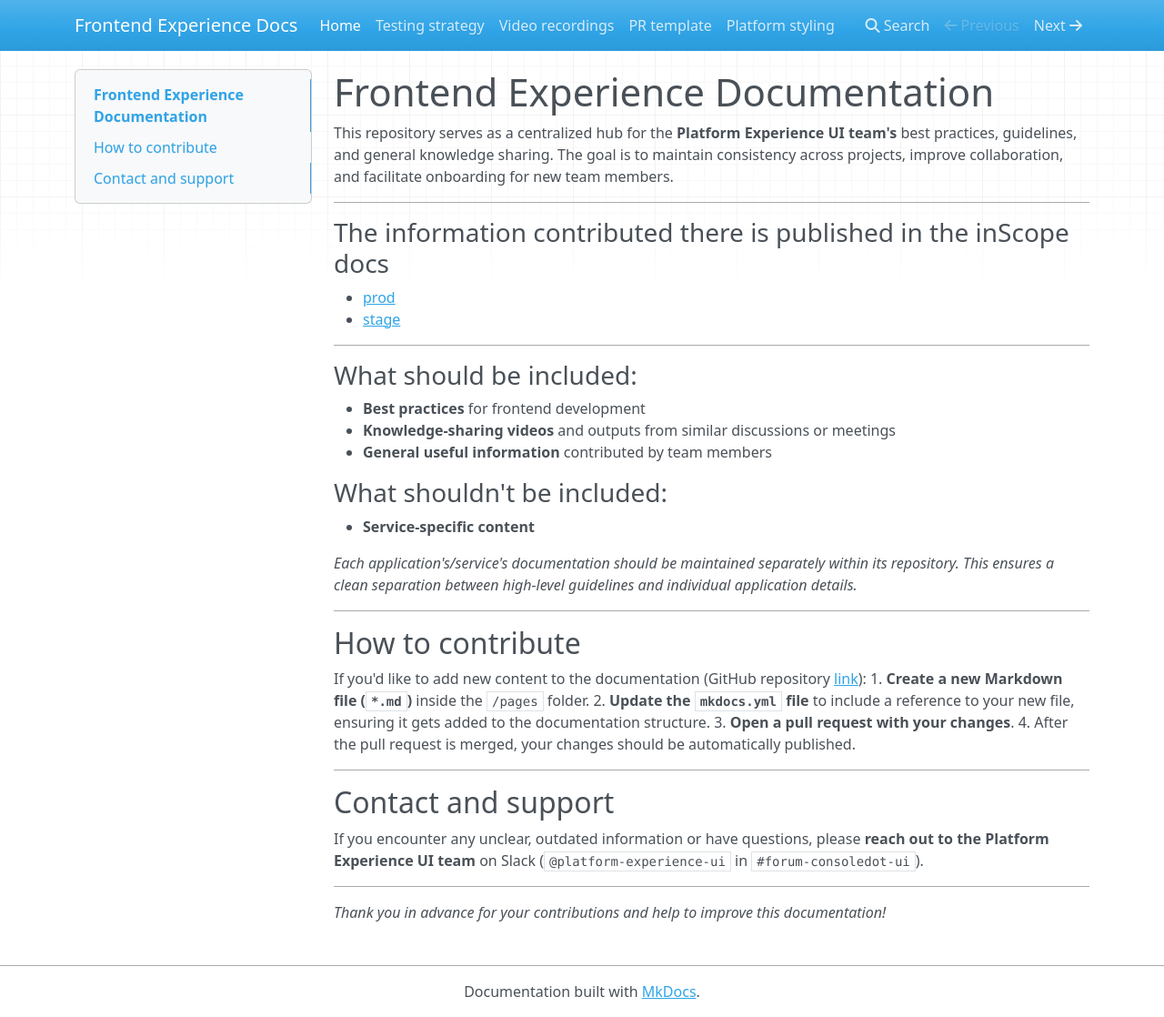
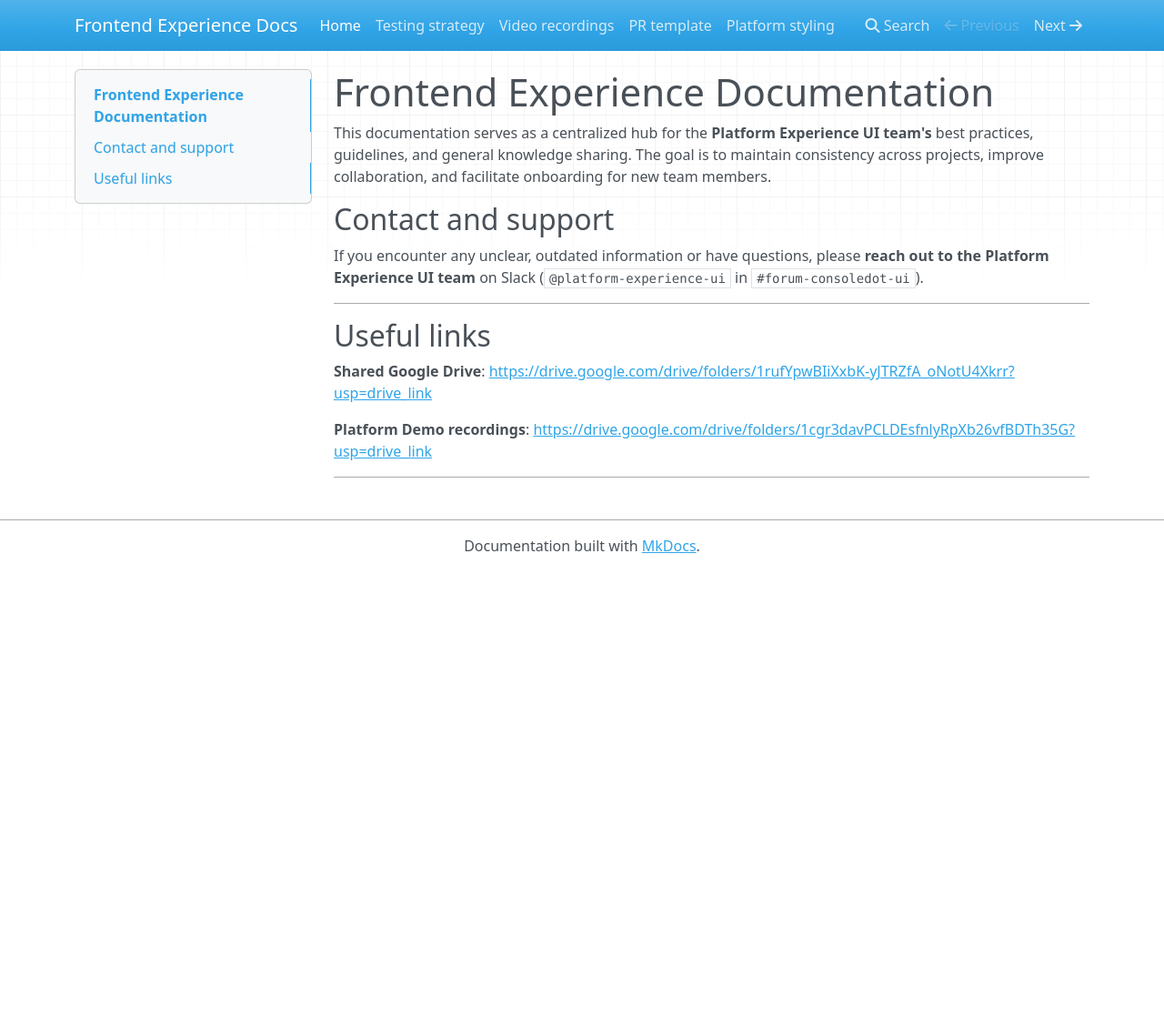
Before and after one commit to fhlavac/frontend-experience-docs, an MkDocs documentation site: the page built from pages/index.md, in a window 1280 px wide and 1118 px high. Shown: the whole window at 91% size. Built offline with MkDocs 1.6.1, drawn with Linux system fonts in a browser that asks for light colours; nearby versions of some CDN libraries.

Commit message:
Update index.md

```diff
--- a/pages/index.md
+++ b/pages/index.md
@@ -1,36 +1,6 @@
 # Frontend Experience Documentation
 
-This repository serves as a centralized hub for the **Platform Experience UI team's** best practices, guidelines, and general knowledge sharing. The goal is to maintain consistency across projects, improve collaboration, and facilitate onboarding for new team members.
-
----
-
-### The information contributed there is published in the inScope docs
-- [prod](https://inscope.corp.redhat.com/docs/default/component/frontend-experience-docs/)
-- [stage](https://inscope.corp.stage.redhat.com/docs/default/component/frontend-experience-docs/)
-
----
-
-### What should be included:
-- **Best practices** for frontend development
-- **Knowledge-sharing videos** and outputs from similar discussions or meetings
-- **General useful information** contributed by team members
-
-### What shouldn't be included:
-- **Service-specific content**
-
-  *Each application's/service's documentation should be maintained separately within its repository. This ensures a clean separation between high-level guidelines and individual application details.*
-
----
-
-## How to contribute
-
-If you'd like to add new content to the documentation (GitHub repository [link](https://github.com/RedHatInsights/frontend-experience-docs)):
-1. **Create a new Markdown file (`*.md`)** inside the `/pages` folder.
-2. **Update the `mkdocs.yml` file** to include a reference to your new file, ensuring it gets added to the documentation structure.
-3. **Open a pull request with your changes**.
-4. After the pull request is merged, your changes should be automatically published.
-
----
+This documentation serves as a centralized hub for the **Platform Experience UI team's** best practices, guidelines, and general knowledge sharing. The goal is to maintain consistency across projects, improve collaboration, and facilitate onboarding for new team members.
 
 ## Contact and support
 
@@ -38,4 +8,10 @@ If you encounter any unclear, outdated information or have questions, please **r
 
 ---
 
-*Thank you in advance for your contributions and help to improve this documentation!*
+## Useful links
+
+**Shared Google Drive**: [https://drive.google.com/drive/folders/1rufYpwBIiXxbK-yJTRZfA_oNotU4Xkrr?usp=drive_link](https://drive.google.com/drive/folders/1rufYpwBIiXxbK-yJTRZfA_oNotU4Xkrr?usp=drive_link)
+
+**Platform Demo recordings**: [https://drive.google.com/drive/folders/1cgr3davPCLDEsfnlyRpXb26vfBDTh35G?usp=drive_link](https://drive.google.com/drive/folders/1cgr3davPCLDEsfnlyRpXb26vfBDTh35G?usp=drive_link)
+
+---
```
